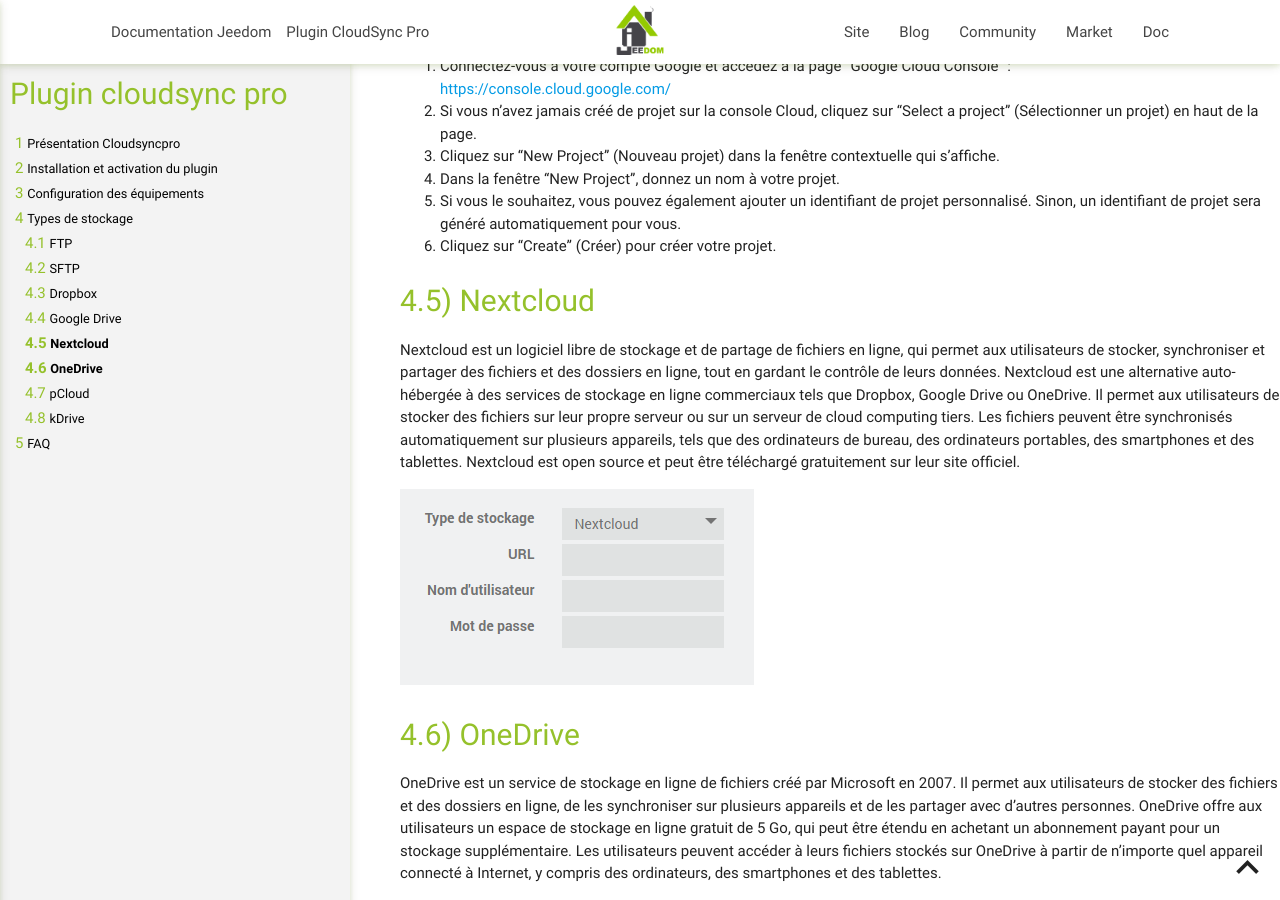
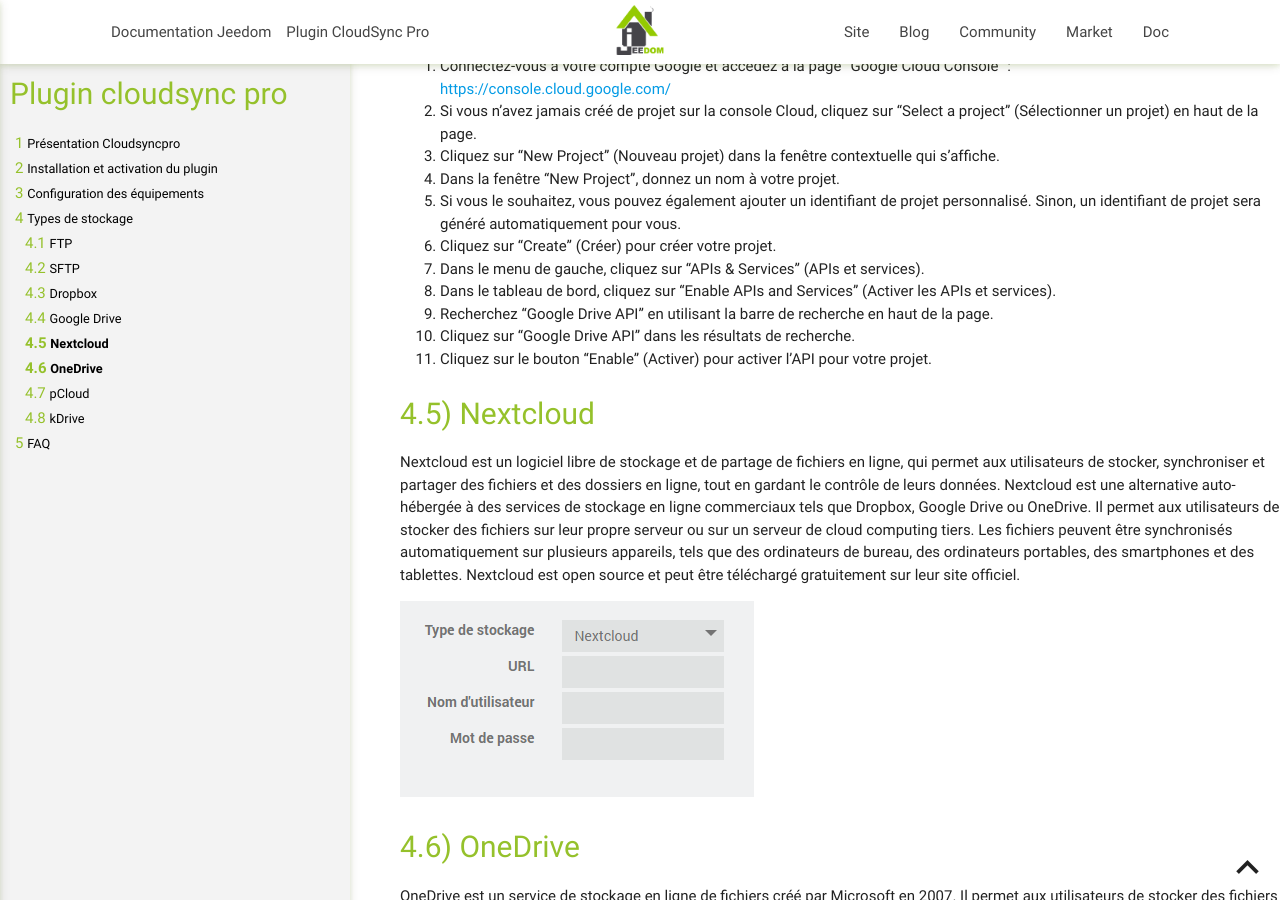
Before and after one commit to thanaus/jeedom_docs, a Jekyll site: the page built from plugins/cloudsyncpro/fr_FR/index.md, in a window 1280 px wide and 900 px high, scrolled down 2777 px. Built offline with Jekyll 4.4.1, drawn with Linux system fonts in a browser that asks for light colours.

Commit message:
Update index.md

```diff
--- a/plugins/cloudsyncpro/fr_FR/index.md
+++ b/plugins/cloudsyncpro/fr_FR/index.md
@@ -115,6 +115,11 @@ Voici les étapes à suivre pour créer un projet dans Google Cloud Console :
 4. Dans la fenêtre "New Project", donnez un nom à votre projet.
 5. Si vous le souhaitez, vous pouvez également ajouter un identifiant de projet personnalisé. Sinon, un identifiant de projet sera généré automatiquement pour vous.
 7. Cliquez sur "Create" (Créer) pour créer votre projet.
+8. Dans le menu de gauche, cliquez sur "APIs & Services" (APIs et services).
+9. Dans le tableau de bord, cliquez sur "Enable APIs and Services" (Activer les APIs et services).
+10. Recherchez "Google Drive API" en utilisant la barre de recherche en haut de la page.
+11. Cliquez sur "Google Drive API" dans les résultats de recherche.
+12. Cliquez sur le bouton "Enable" (Activer) pour activer l'API pour votre projet.
 
 
 Nextcloud
```
